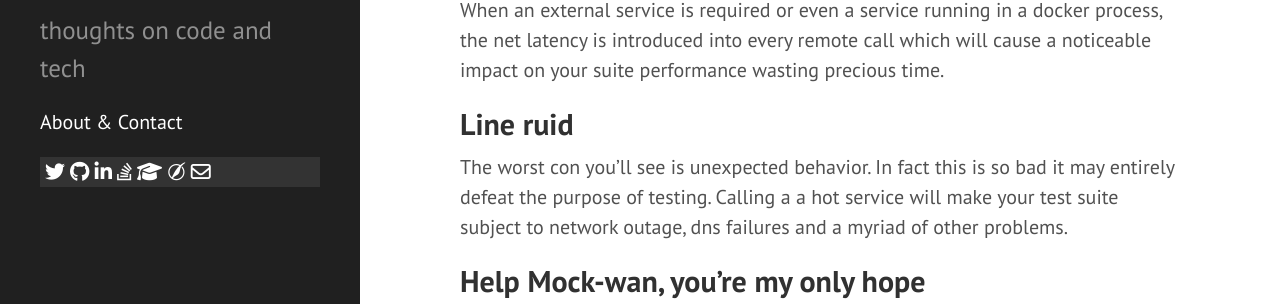
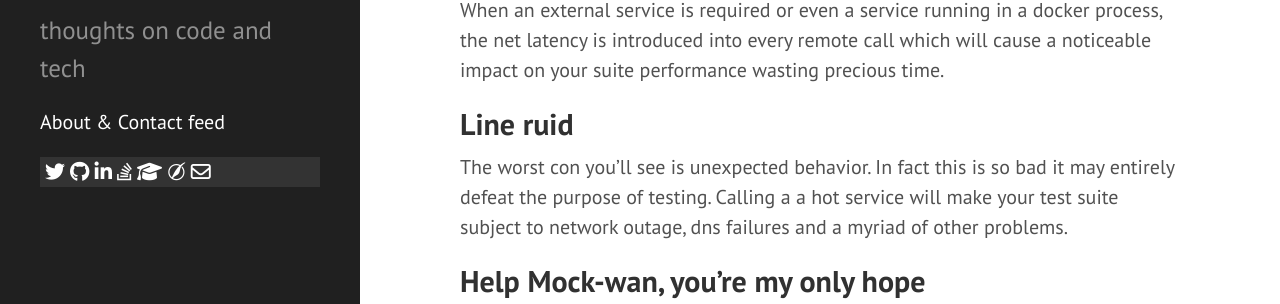
Before and after one commit to xymor/xymor.github.io, a Jekyll site: the page built from index.html, in a window 1280 px wide. Shown: the part 453-757 px from the top of the page. Built offline with Jekyll 4.4.1, drawn with Linux system fonts in a browser that asks for light colours; nearby versions of some CDN libraries; the list of posts is cut into pages by our own code.

Commit message:
Update sidebar.html

```diff
--- a/_includes/sidebar.html
+++ b/_includes/sidebar.html
@@ -13,6 +13,7 @@
     <ul class="sidebar-nav">
       <li>
         <a href="/about">About & Contact</a>
+	<a href="/feed">feed</a>
       </li>
 
       {% comment %}
```
